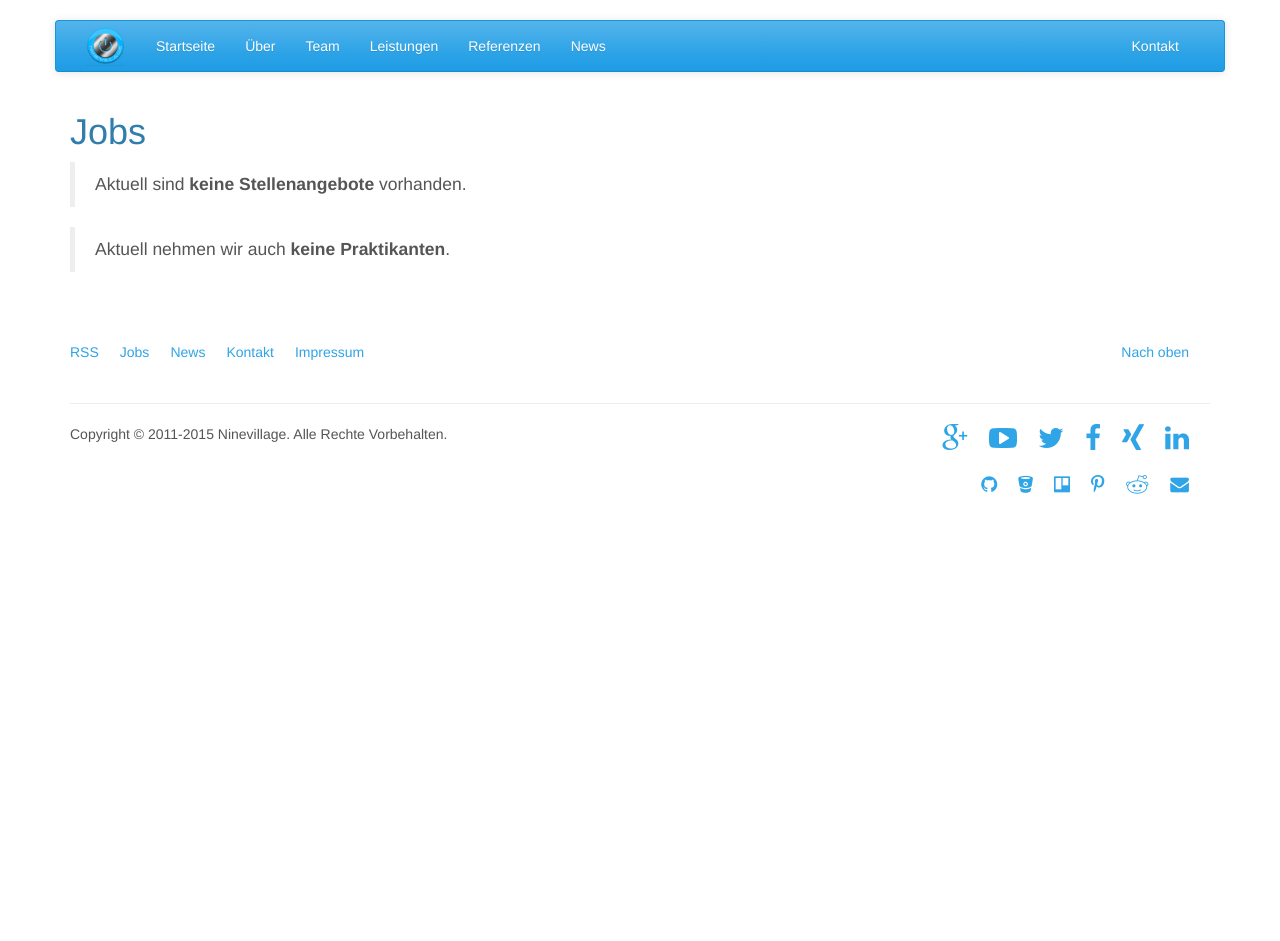
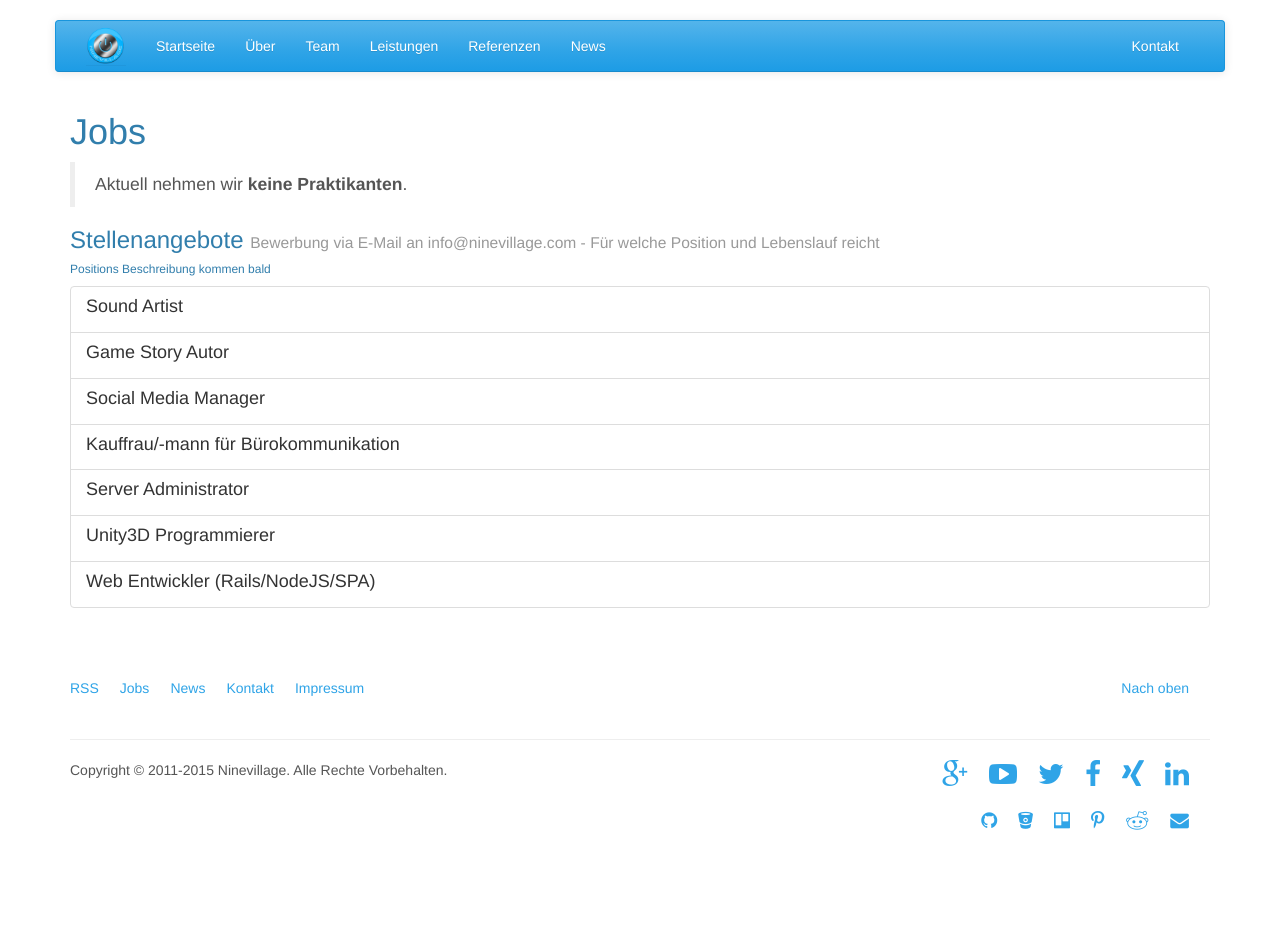
Before and after one commit to Ninevillage/ninevillage.github.io, a Jekyll site: the page built from pages/de/jobs.html, in a window 1280 px wide. Built offline with Jekyll 4.4.1, drawn with Linux system fonts in a browser that asks for light colours; before the commit the page ends 900 px from its top, so only the background shows below that.

Commit message:
added teammate: andi, improved job page

```diff
--- a/pages/de/jobs.html
+++ b/pages/de/jobs.html
@@ -7,8 +7,45 @@ weight: 10
 ---
 
 <blockquote>
-  Aktuell sind <strong>keine Stellenangebote</strong> vorhanden.
+  Aktuell nehmen wir <strong>keine Praktikanten</strong>.
 </blockquote>
-<blockquote>
-  Aktuell nehmen wir auch <strong>keine Praktikanten</strong>.
-</blockquote>
+
+<h3>Stellenangebote <small>Bewerbung via E-Mail an info@ninevillage.com - Für welche Position und Lebenslauf reicht</small></h3>
+<h6>Positions Beschreibung kommen bald</h6>
+<div class="list-group">
+  <a href="mailto:info@ninevillage.com?subject=Bewerbung%20zum%20Sound%20Artist&body=Jo%20heyho%20Ninevillage%20Team,%0D%0A%0D%0Amein%20Name%20ist%20<Dein%20Vor-%20und%20Nachname>%20und%20hiermit%20bewerbe%20ich%20mich%20bei%20euch.%0D%0A%0D%0AMeinen%20Lebenslauf%20findet%20ihr%20im%20Anhang.%0D%0AAuf%20eine%20schnelle%20Antwort%20würde%20mich%20freuen.%0D%0A%0D%0AViele%20Grüße,%0D%0A<Dein%20Vor-%20und%20Nachname>"
+     class="list-group-item">
+    <h4 class="list-group-item-heading">Sound Artist</h4>
+    <p class="list-group-item-text"></p>
+  </a>
+  <a href="mailto:info@ninevillage.com?subject=Bewerbung%20zum%20Game%20Story%20Autor&body=Jo%20heyho%20Ninevillage%20Team,%0D%0A%0D%0Amein%20Name%20ist%20<Dein%20Vor-%20und%20Nachname>%20und%20hiermit%20bewerbe%20ich%20mich%20bei%20euch.%0D%0A%0D%0AMeinen%20Lebenslauf%20findet%20ihr%20im%20Anhang.%0D%0AAuf%20eine%20schnelle%20Antwort%20würde%20mich%20freuen.%0D%0A%0D%0AViele%20Grüße,%0D%0<Dein%20Vor-%20und%20Nachname>"
+     class="list-group-item">
+    <h4 class="list-group-item-heading">Game Story Autor</h4>
+    <p class="list-group-item-text"></p>
+  </a>
+  <a href="mailto:info@ninevillage.com?subject=Bewerbung%20zum%20Social%20Media%20Manager&body=Jo%20heyho%20Ninevillage%20Team,%0D%0A%0D%0Amein%20Name%20ist%20<Dein%20Vor-%20und%20Nachname>%20und%20hiermit%20bewerbe%20ich%20mich%20bei%20euch.%0D%0A%0D%0AMeinen%20Lebenslauf%20findet%20ihr%20im%20Anhang.%0D%0AAuf%20eine%20schnelle%20Antwort%20würde%20mich%20freuen.%0D%0A%0D%0AViele%20Grüße,%0D%0A<Dein%20Vor-%20und%20Nachname>"
+     class="list-group-item">
+    <h4 class="list-group-item-heading">Social Media Manager</h4>
+    <p class="list-group-item-text"></p>
+  </a>
+  <a href="mailto:info@ninevillage.com?subject=Bewerbung%20zum%20Kauffrau/-mann%20für%20Bürokommunikation&body=Jo%20heyho%20Ninevillage%20Team,%0D%0A%0D%0Amein%20Name%20ist%20<Dein%20Vor-%20und%20Nachname>%20und%20hiermit%20bewerbe%20ich%20mich%20bei%20euch.%0D%0A%0D%0AMeinen%20Lebenslauf%20findet%20ihr%20im%20Anhang.%0D%0AAuf%20eine%20schnelle%20Antwort%20würde%20mich%20freuen.%0D%0A%0D%0AViele%20Grüße,%0D%0A<Dein%20Vor-%20und%20Nachname>"
+     class="list-group-item">
+    <h4 class="list-group-item-heading">Kauffrau/-mann für Bürokommunikation</h4>
+    <p class="list-group-item-text"></p>
+  </a>
+  <a href="mailto:info@ninevillage.com?subject=Bewerbung%20zum%20Server%20Administrator&body=Jo%20heyho%20Ninevillage%20Team,%0D%0A%0D%0Amein%20Name%20ist%20<Dein%20Vor-%20und%20Nachname>%20und%20hiermit%20bewerbe%20ich%20mich%20bei%20euch.%0D%0A%0D%0AMeinen%20Lebenslauf%20findet%20ihr%20im%20Anhang.%0D%0AAuf%20eine%20schnelle%20Antwort%20würde%20mich%20freuen.%0D%0A%0D%0AViele%20Grüße,%0D%0A<Dein%20Vor-%20und%20Nachname>"
+     class="list-group-item">
+    <h4 class="list-group-item-heading">Server Administrator</h4>
+    <p class="list-group-item-text"></p>
+  </a>
+  <a href="mailto:info@ninevillage.com?subject=Bewerbung%20zum%20Unity3D%20Programmierer&body=Jo%20heyho%20Ninevillage%20Team,%0D%0A%0D%0Amein%20Name%20ist%20<Dein%20Vor-%20und%20Nachname>%20und%20hiermit%20bewerbe%20ich%20mich%20bei%20euch.%0D%0A%0D%0AMeinen%20Lebenslauf%20findet%20ihr%20im%20Anhang.%0D%0AAuf%20eine%20schnelle%20Antwort%20würde%20mich%20freuen.%0D%0A%0D%0AViele%20Grüße,%0D%0A<Dein%20Vor-%20und%20Nachname>"
+     class="list-group-item">
+    <h4 class="list-group-item-heading">Unity3D Programmierer</h4>
+    <p class="list-group-item-text"></p>
+  </a>
+  <a href="mailto:info@ninevillage.com?subject=Bewerbung%20zum%20Web%20Entwickler%20(Rails/NodeJS/SPA)&body=Jo%20heyho%20Ninevillage%20Team,%0D%0A%0D%0Amein%20Name%20ist%20<Dein%20Vor-%20und%20Nachname>%20und%20hiermit%20bewerbe%20ich%20mich%20bei%20euch.%0D%0A%0D%0AMeinen%20Lebenslauf%20findet%20ihr%20im%20Anhang.%0D%0AAuf%20eine%20schnelle%20Antwort%20würde%20mich%20freuen.%0D%0A%0D%0AViele%20Grüße,%0D%0A<Dein%20Vor-%20und%20Nachname>"
+     class="list-group-item">
+    <h4 class="list-group-item-heading">Web Entwickler (Rails/NodeJS/SPA)</h4>
+    <p class="list-group-item-text"></p>
+  </a>
+</div>
--- a/pages/de/team.html
+++ b/pages/de/team.html
@@ -17,6 +17,10 @@ weight: 10
 
   <div class="col-md-4 col-sm-6">
     {% include_relative team_shortcuts/nami.html %}
+  </div>
+
+  <div class="col-md-4 col-sm-6">
+    {% include_relative team_shortcuts/andi.html %}
   </div>
 </div>
 
--- a/pages/de/team_shortcuts/matt.html
+++ b/pages/de/team_shortcuts/matt.html
@@ -1,5 +1,5 @@
 <div class="thumbnail">
-  <img src="{{ "/images/team/matt.jpg" | prepend: site.baseurl }}" alt="Mohammed Neundorf">
+  <img src="{{ "/images/team/matt2.png" | prepend: site.baseurl }}" alt="Mohammed Neundorf">
   <div class="caption">
   <h3>Matt</h3>
   <p>
```
Also changed, not shown: pages/de/team_profiles/andi.html (added, +81 -0 lines), pages/de/team_shortcuts/andi.html (added, +12 -0 lines), images/team/matt2.png (added), images/unnamed.png (added).
